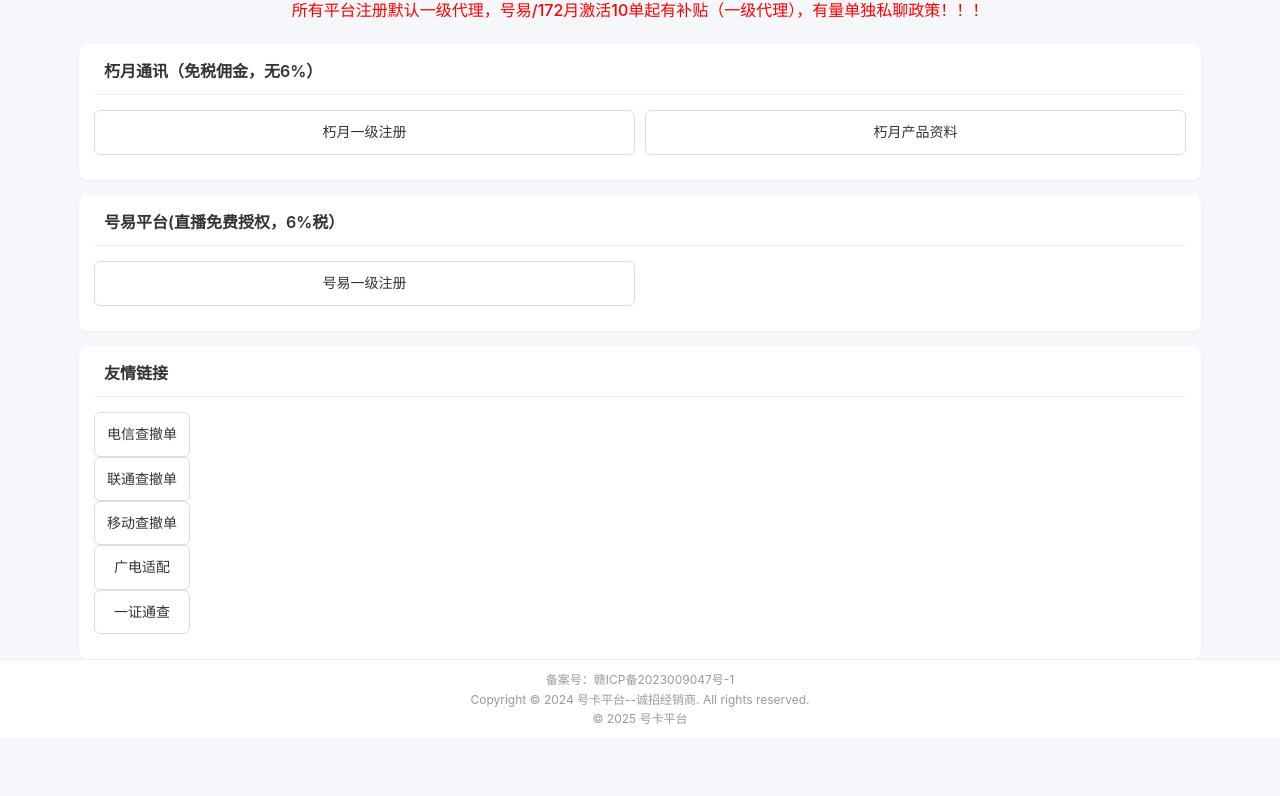
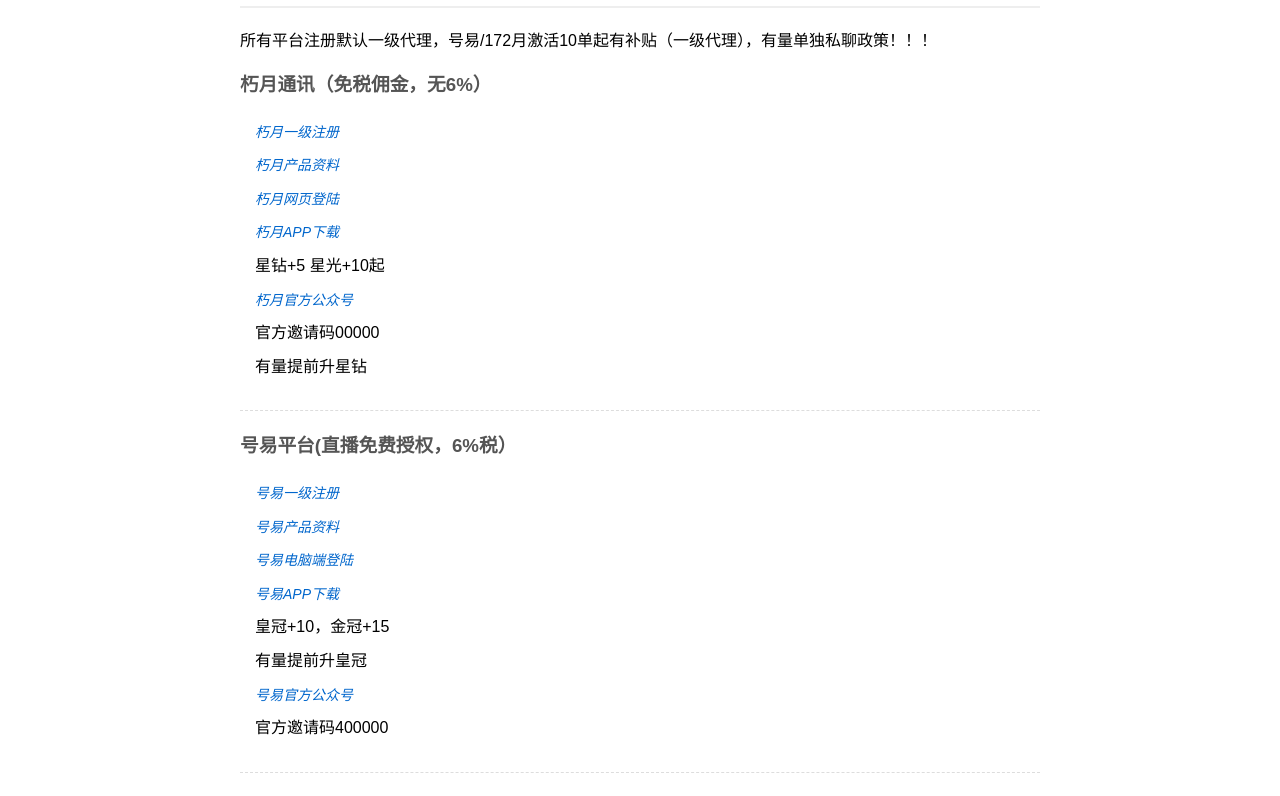
Before and after one commit to lyoo6574/my-website, a plain HTML site: page index.html in a window 1280 px wide. Shown: the part 62-858 px from the top of the page. Before the commit the page ends 800 px from the top, so only its background shows below. Drawn offline with nearby package versions, Linux system fonts and the light colour scheme.

Commit message:
Update index.html

```diff
--- a/index.html
+++ b/index.html
@@ -1,386 +1,143 @@
 <!DOCTYPE html>
-<html lang="zh">
-
+<html lang="zh-CN">
 <head>
-  <meta charset="utf-8">
-  <meta name="viewport" content="width=device-width, initial-scale=1.0, maximum-scale=1.0, user-scalable=no">
-  <title>号卡平台 - 导航网</title>
+    <meta charset="UTF-8">
+    <meta name="viewport" content="width=device-width, initial-scale=1.0">
+    <title>号卡平台</title>
     <style>
-    /* 基础重置样式重置 */
-    * {
-      margin: 0;
-      padding: 0;
-      box-sizing: border-box;
-      font-family: -apple-system, BlinkMacSystemFont, "Segoe UI", Roboto, sans-serif;
-    }
-
         body {
-      background-color: #f5f7fa;
-      color: #333;
+            font-family: Arial, sans-serif;
+            margin: 20px;
             line-height: 1.6;
         }
-
-    a {
+        .container {
+            max-width: 800px;
+            margin: 0 auto;
+        }
+        h2 {
+            color: #333;
+            border-bottom: 2px solid #eee;
+            padding-bottom: 10px;
+        }
+        .platform {
+            margin-bottom: 20px;
+            padding-bottom: 15px;
+            border-bottom: 1px dashed #ddd;
+        }
+        .platform h3 {
+            color: #555;
+            margin-top: 0;
+        }
+        .link-list {
+            list-style-type: none;
+            padding-left: 15px;
+        }
+        .link-list li {
+            margin-bottom: 8px;
+        }
+        .link-list a {
+            color: #0066cc;
             text-decoration: none;
-      color: inherit;
         }
-
-    ul {
-      list-style: none;
+        .link-list a:hover {
+            text-decoration: underline;
         }
-
-    /* 头部样式 */
-    .nk-header {
-      position: fixed;
-      top: 0;
-      left: 0;
-      right: 0;
-      background: #fff;
-      box-shadow: 0 1px 3px rgba(0, 0, 0, 0.1);
-      z-index: 100;
-    }
-
-    .container-xl {
-      width: 90%;
-      max-width: 1200px;
-      margin: 0 auto;
-      padding: 0 15px;
-    }
-
-    .nk-header-wrap {
-      display: flex;
-      justify-content: space-between;
-      align-items: center;
-      padding: 12px 0;
-    }
-
-    .logo-link {
-      font-size: 18px;
-      font-weight: 600;
-      color: #333;
-    }
-
-    /* 主体内容样式 */
-    .nk-content {
-      padding-top: 60px;
-      /* 预留头部空间 */
-      padding-bottom: 40px;
-    }
-
-    .red-tip {
-      color: red;
-      font-size: 16px;
-      text-align: center;
-      margin-bottom: 20px;
-      font-weight: 500;
-    }
-
-    /* 卡片样式 */
-    .card {
-      background: #fff;
-      border-radius: 8px;
-      box-shadow: 0 1px 3px rgba(0, 0, 0, 0.05);
-      margin-bottom: 15px;
-      overflow: hidden;
-    }
-
-    .card-inner {
-      padding: 15px;
-    }
-
-    .nya-title {
-      display: flex;
-      align-items: center;
-      margin-bottom: 15px;
-      padding-bottom: 10px;
-      border-bottom: 1px solid #eee;
-    }
-
-    .nya-title .icon {
-      margin-right: 10px;
-      font-size: 18px;
-    }
-
-    .nk-menu-text {
-      font-size: 16px;
-      font-weight: 600;
-    }
-
-    /* 按钮样式 */
-    .row {
-      display: flex;
-      flex-wrap: wrap;
-      margin: 0 -5px;
-    }
-
-    .col-12,
-    .col-lg-3,
-    .col-md-4,
-    .col-6 {
-      padding: 0 5px;
-      margin-bottom: 10px;
-    }
-
-    .btn {
-      display: block;
-      width: 100%;
-      padding: 10px 12px;
-      border: 1px solid #ddd;
-      border-radius: 6px;
-      text-align: center;
+        .note {
             font-size: 14px;
-      background: #fff;
-      transition: all 0.2s;
-    }
-
-    .btn:hover {
-      background: #f5f7fa;
-      border-color: #ccc;
-    }
-
-    /* 底部样式 */
-    .nk-footer {
-      position: fixed;
-      bottom: 0;
-      left: 0;
-      right: 0;
-      background: #fff;
-      border-top: 1px solid #eee;
-      padding: 10px 0;
-      font-size: 12px;
-      color: #999;
-      text-align: center;
-    }
-
-    /* 响应式适配 */
-    @media (max-width: 576px) {
-      .col-lg-3,
-      .col-md-4 {
-        width: 50%;
-      }
-
-      .col-6 {
-        width: 33.333%;
-      }
-    }
-
-    @media (min-width: 577px) and (max-width: 768px) {
-      .col-lg-3 {
-        width: 25%;
-      }
-
-      .col-md-4 {
-        width: 33.333%;
-      }
-
-      .col-6 {
-        width: 50%;
-      }
-    }
-
-    @media (min-width: 769px) {
-      .col-lg-3 {
-        width: 25%;
-      }
-
-      .col-md-4 {
-        width: 33.333%;
-      }
-
-      .col-6 {
-        width: 50%;
-      }
+            color: #888;
+            font-style: italic;
         }
     </style>
 </head>
+<body>
+    <div class="container">
+        <h2>号卡平台</h2>
+        <p>所有平台注册默认一级代理，号易/172月激活10单起有补贴（一级代理），有量单独私聊政策！！！</p>
 
-<body class="nk-body npc-invest bg-lighter">
-  <!-- 头部导航 -->
-  <div class="nk-header nk-header-fluid nk-header-fixed is-light">
-    <div class="container-xl">
-      <div class="nk-header-wrap link-between">
-        <div class="nk-header-brand">
-          <a href="/" class="logo-link">号卡平台</a>
-        </div>
-        <div class="nk-header-tools nk-header-menu">
-          <div class="nk-header-mobile">
-            <div class="nk-header-brand">
-              <a href="/" class="logo-link">
-                <span class="nio-version" style="font-size: 21px;">号卡平台</span>
-              </a>
-            </div>
-          </div>
-        </div>
-      </div>
-    </div>
+        <div class="platform">
+            <h3>朽月通讯（免税佣金，无6%）</h3>
+            <ul class="link-list">
+                <li><a href="这里填写朽月一级注册链接" class="note">朽月一级注册</a></li>
+                <li><a href="这里填写朽月产品资料链接" class="note">朽月产品资料</a></li>
+                <li><a href="这里填写朽月网页登陆链接" class="note">朽月网页登陆</a></li>
+                <li><a href="这里填写朽月APP下载链接" class="note">朽月APP下载</a></li>
+                <li>星钻+5 星光+10起</li>
+                <li><a href="这里填写朽月官方公众号链接" class="note">朽月官方公众号</a></li>
+                <li>官方邀请码00000</li>
+                <li>有量提前升星钻</li>
+            </ul>
         </div>
 
-  <!-- 主体内容 -->
-  <div class="nk-content nk-content-lg nk-content-fluid">
-    <div class="container-xl">
-      <p class="red-tip">所有平台注册默认一级代理，号易/172月激活10单起有补贴（一级代理），有量单独私聊政策！！！</p>
-      <div class="nk-content-body" id="toollist"></div>
+        <div class="platform">
+            <h3>号易平台(直播免费授权，6%税）</h3>
+            <ul class="link-list">
+                <li><a href="这里填写号易一级注册链接" class="note">号易一级注册</a></li>
+                <li><a href="这里填写号易产品资料链接" class="note">号易产品资料</a></li>
+                <li><a href="这里填写号易电脑端登陆链接" class="note">号易电脑端登陆</a></li>
+                <li><a href="这里填写号易APP下载链接" class="note">号易APP下载</a></li>
+                <li>皇冠+10，金冠+15</li>
+                <li>有量提前升皇冠</li>
+                <li><a href="这里填写号易官方公众号链接" class="note">号易官方公众号</a></li>
+                <li>官方邀请码400000</li>
+            </ul>
+        </div>
 
-      <div class="card card-preview" id="link_content" style="display:none">
-        <div class="card-inner mt-3">
-          <div class="nya-title nk-ibx-action-item progress-rating">
-            <em class="icon ni ni-link"></em>
-            <span class="nk-menu-text font-weight-bold">友情链接</span>
+        <div class="platform">
+            <h3>172平台（可以注销重新注册，6%税）</h3>
+            <ul class="link-list">
+                <li>月激活10单起每单+5</li>
+                <li><a href="这里填写172一级注册链接" class="note">172一级注册</a></li>
+                <li>月激活50单升黑钻</li>
+                <li><a href="这里填写172产品资料链接" class="note">172产品资料</a></li>
+                <li><a href="这里填写172平台电脑端登陆链接" class="note">172平台电脑端登陆</a></li>
+                <li>App应用市场下载</li>
+                <li>邀请码60000</li>
+            </ul>
         </div>
-          <div class="row g-2">
-            <div class="col-12">
-              <ul class="preview-list">
-                <li class="preview-item">
-                  <a href="https://pms.189.cn/cljy-ui/xshkzzfw/xshkzzfw_index?shopid=szs-ah&cmpid=szs-ah"
-                    class="btn btn-wider btn-outline-info btn-sm" target="_blank">电信查撤单</a>
-                </li>
-                <li class="preview-item">
-                  <a href="https://m.10010.com/myorder/" class="btn btn-wider btn-outline-info btn-sm"
-                    target="_blank">联通查撤单</a>
-                </li>
-                <li class="preview-item">
-                  <a href="https://dev.coc.10086.cn/coc/web/coc2020/cardqueryorder/"
-                    class="btn btn-wider btn-outline-info btn-sm" target="_blank">移动查撤单</a>
-                </li>
-                <li class="preview-item">
-                  <a href="https://shouji.10099.com.cn/list/" class="btn btn-wider btn-outline-info btn-sm"
-                    target="_blank">广电适配</a>
-                </li>
-                <li class="preview-item">
-                  <a href="https://getsimnum.caict.ac.cn/m/#/" class="btn btn-wider btn-outline-info btn-sm"
-                    target="_blank">一证通查</a>
-                </li>
+
+        <div class="platform">
+            <h3>蓝畅（所有产品均可补结，6%税）</h3>
+            <ul class="link-list">
+                <li><a href="这里填写蓝畅钻石注册链接" class="note">蓝畅钻石注册</a></li>
+                <li><a href="这里填写蓝畅APP链接" class="note">蓝畅APP</a></li>
+                <li><a href="这里填写蓝畅电脑端链接" class="note">蓝畅电脑端</a></li>
+                <li>全网最高结算率100%</li>
+            </ul>
+        </div>
+
+        <div class="platform">
+            <h3>大鑫卡业(免税，政企卡)</h3>
+            <ul class="link-list">
+                <li><a href="这里填写大鑫一级注册链接" class="note">大鑫一级注册</a></li>
+                <li><a href="这里填写大鑫产品资料链接" class="note">大鑫产品资料</a></li>
+                <li><a href="这里填写大鑫电脑端登陆链接" class="note">大鑫电脑端登陆</a></li>
+                <li><a href="这里填写大鑫手机端登陆链接" class="note">大鑫手机端登陆</a></li>
+                <li><a href="这里填写大鑫App下载链接" class="note">大鑫App下载</a></li>
+                <li><a href="这里填写大鑫代理必看链接" class="note">大鑫代理必看</a></li>
+                <li>官方邀请码8个8</li>
+                <li>政企卡有量私聊议价</li>
+            </ul>
+        </div>
+
+        <div class="platform">
+            <h3>聚网管家（号易物联卡平台）</h3>
+            <ul class="link-list">
+                <li><a href="这里填写聚网一级注册链接" class="note">聚网一级注册</a></li>
+                <li><a href="这里填写聚网App链接" class="note">聚网App</a></li>
+                <li><a href="这里填写聚网网页端链接" class="note">聚网网页端</a></li>
+                <li>官方邀请码20000</li>
+            </ul>
+        </div>
+
+        <div class="platform">
+            <h3>推广教程</h3>
+            <ul class="link-list">
+                <li><a href="这里填写新手教程①链接" class="note">新手教程①</a></li>
+                <li><a href="这里填写新手教程②链接" class="note">新手教程②</a></li>
+                <li><a href="这里填写新手教程③链接" class="note">新手教程③</a></li>
+                <li><a href="这里填写直播间话术链接" class="note">直播间话术</a></li>
             </ul>
         </div>
     </div>
-        </div>
-      </div>
-    </div>
-  </div>
-
-  <!-- 底部信息 -->
-  <div class="nk-footer nk-footer-fluid bg-lighter">
-    <div class="container-xl">
-      <div class="nk-footer-wrap">
-        <a href="https://beian.miit.gov.cn/" class="footer-link" style="text-align:center;">备案号：赣ICP备2023009047号-1</a>
-        <div style="text-align:center;">Copyright © 2024 号卡平台--诚招经销商. All rights reserved.</div>
-        <div>© 2025 号卡平台</div>
-      </div>
-    </div>
-  </div>
-
-  <!-- 引入 jQuery 确保加载 -->
-  <script src="https://code.jquery.com/jquery-3.6.0.min.js"></script>
-  <script>
-    // 工具数据（根据实际完整数据替换，这里示例部分数据保证格式）
-    var tool_list = [
-      {
-        "id": 9,
-        "title": "朽月通讯（免税佣金，无6%）",
-        "icon": "icon ni ni-box",
-        "items": [
-          {
-            "id": 96,
-            "title": "朽月一级注册",
-            "alias": "https://app.xiuyuetongxun.com/m/reg.php?code=66666666",
-            "keyword": "朽月一级注册",
-            "url": "https://app.xiuyuetongxun.com/m/reg.php?code=66666666",
-            "out": true
-          },
-          {
-            "id": 99,
-            "title": "朽月产品资料",
-            "alias": "https://app.xiuyuetongxun.com/article/goods",
-            "keyword": "朽月产品资料",
-            "url": "https://app.xiuyuetongxun.com/article/goods",
-            "out": true
-          }
-          // 继续补全该分类下其他 items...
-        ]
-      },
-      {
-        "id": 2,
-        "title": "号易平台(直播免费授权，6%税）",
-        "icon": "icon ni ni-code",
-        "items": [
-          {
-            "id": 54,
-            "title": "号易一级注册",
-            "alias": "https://ec.haomifi.com/#/pages/public/register?code=400000",
-            "keyword": "bianmajiemaqi,bmjmq",
-            "url": "https://ec.haomifi.com/#/pages/public/register?code=400000",
-            "out": true
-          }
-          // 继续补全该分类下其他 items...
-        ]
-      }
-      // 继续补全其他平台分类数据...
-    ];
-
-    var tools = [];
-    var searchkw = '';
-
-    function show_category_btn(catid) {
-      if (catid == 0) {
-        $("#link_content").show();
-      } else {
-        $("#link_content").hide();
-      }
-      // 简单处理分类选中样式（若需要复杂交互可扩展）
-      $('.category-item').removeClass('active');
-      if (catid !== 0) {
-        $(`.category-item[data-id="${catid}"]`).addClass('active');
-      } else {
-        $('.category-all').addClass('active');
-      }
-    }
-
-    function show_tool_list(catid) {
-      searchkw = '';
-      $('#searchkw').val('');
-      show_category_btn(catid);
-      tools = [];
-      var html = '';
-      $.each(tool_list, function (index, value) {
-        if (catid !== 0 && value.id !== catid) return;
-        html += `
-        <div class="card card-preview category-card" data-category-id="${value.id}">
-          <div class="card-inner mt-3">
-            <div class="nya-title nk-ibx-action-item progress-rating">
-              <em class="${value.icon}"></em>
-              <span class="nk-menu-text font-weight-bold">${value.title}</span>
-            </div>
-            <div class="row g-2">`;
-        $.each(value.items, function (idx, item) {
-          tools.push(item);
-          html += `
-            <div class="col-lg-3 col-md-4 col-6">
-              <a href="${item.url}" data-id="${item.id}" class="btn btn-wider btn-block btn-xl btn-outline-light tool-link" ${item.out ? 'target="_blank"' : ''}>${item.title}</a>
-            </div>`;
-        });
-        html += `
-            </div>
-          </div>
-        </div>`;
-      });
-      $('#toollist').html(html);
-      bind_statistics();
-    }
-
-    function bind_statistics() {
-      $(".tool-link").click(function () {
-        var id = $(this).attr('data-id');
-        // 这里统计逻辑可根据实际完善，比如发请求
-        console.log('统计点击：', id);
-      });
-    }
-
-    $(document).ready(function () {
-      show_tool_list(0);
-      // 若有搜索框逻辑可补充，比如：
-      // $("#searchkw").on('input', function(){...})
-    });
-  </script>
 </body>
-
 </html>
```
Lines whose indentation alone changed are shown as unchanged.
